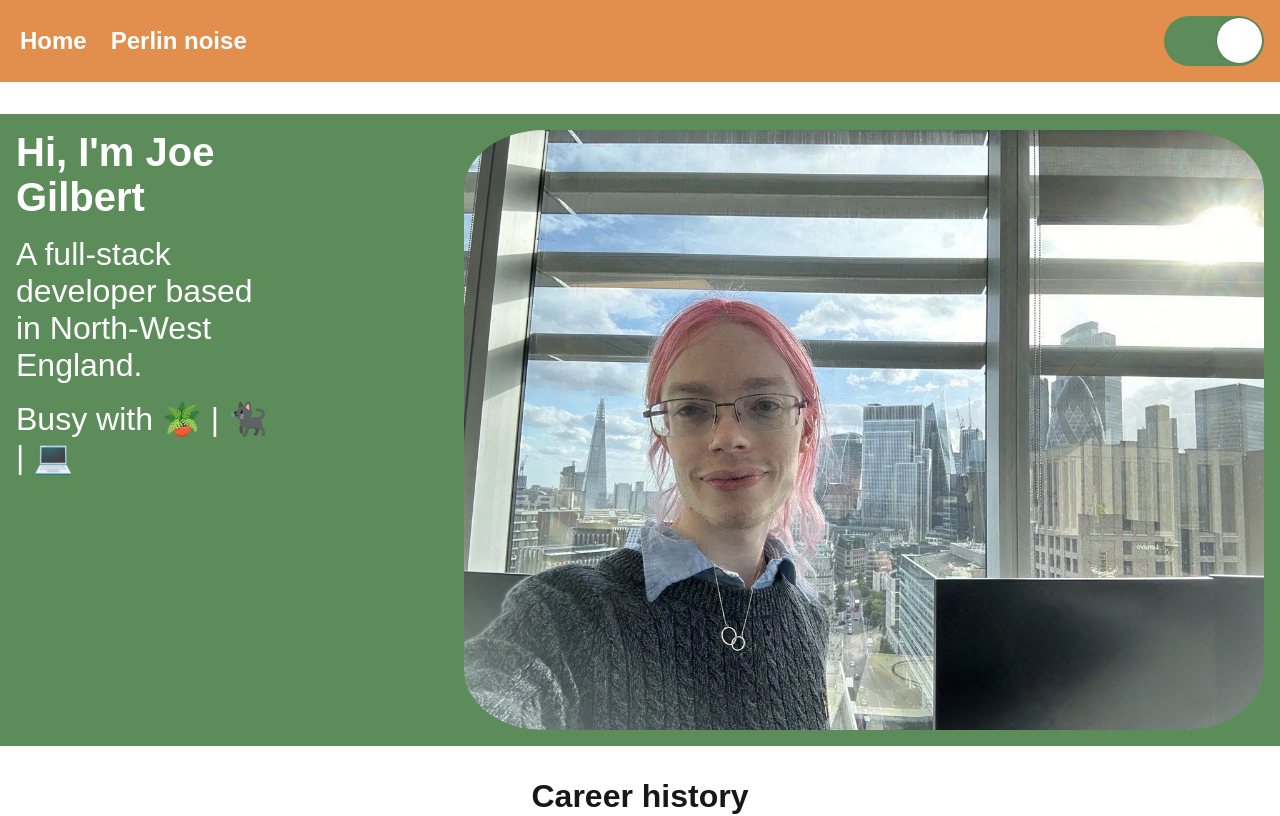
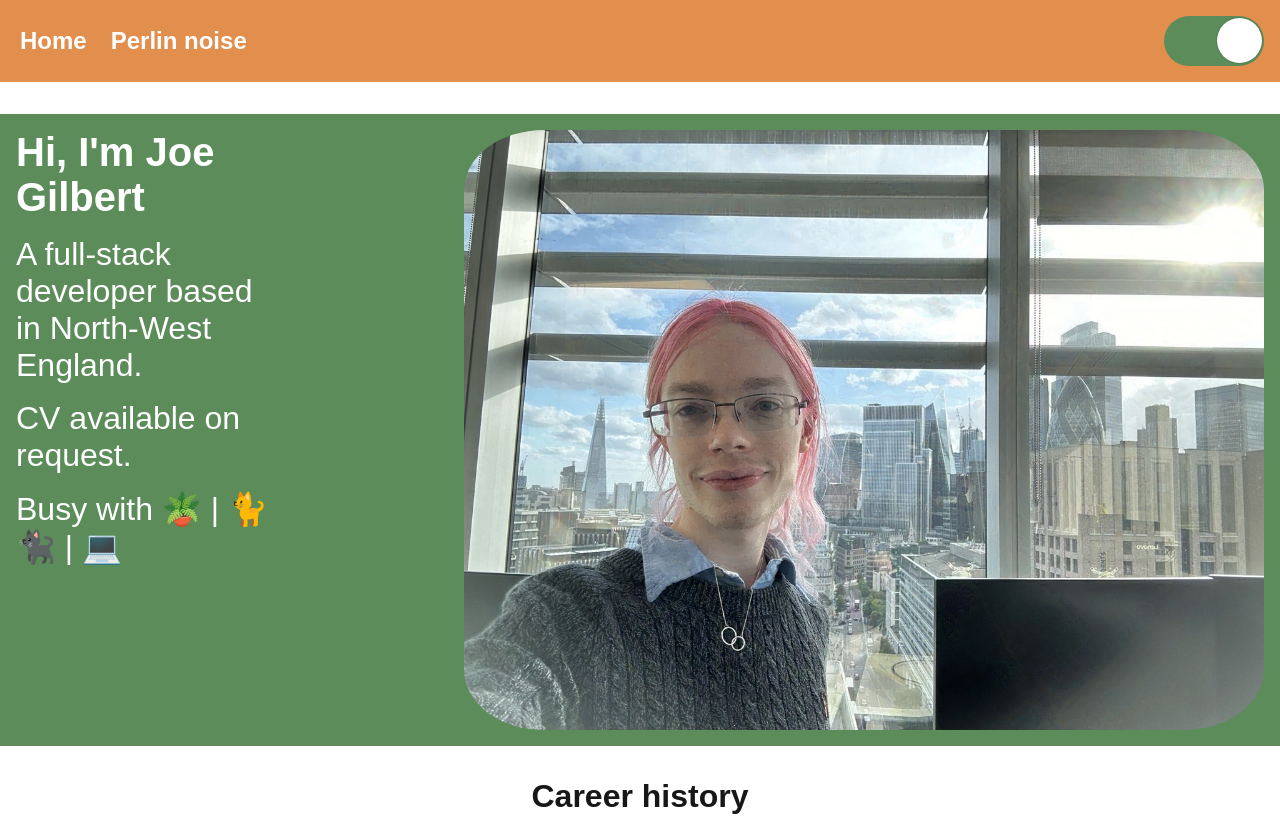
Before and after one commit to joeglDev/Personal-dev-website, a Next.js app: page / in a window 1280 px wide. Shown: the top 816 px of the page. Built offline with nearby package versions, Linux system fonts and the light colour scheme.

Commit message:
Feat: Updated intoduction section  (#13)
* Updated introduction section with cv and new emoji

* Updated readme with new url

```diff
--- a/src/main-view/introduction/Introduction.tsx
+++ b/src/main-view/introduction/Introduction.tsx
@@ -11,7 +11,8 @@ export const Introduction = () => {
         <p className={styles.introductionText}>
           A full-stack developer based in North-West England.
         </p>
-        <p className={styles.introductionText}>Busy with 🪴 | 🐈‍⬛ | 💻</p>
+        <p className={styles.introductionText}>CV available on request.</p>
+        <p className={styles.introductionText}>Busy with 🪴 | 🐈 🐈‍⬛ | 💻</p>
       </div>
       <Image
         src="/images/me.jpg"
```
Also changed, not shown: 1 other file (tests, documents, lock files or other folders).
